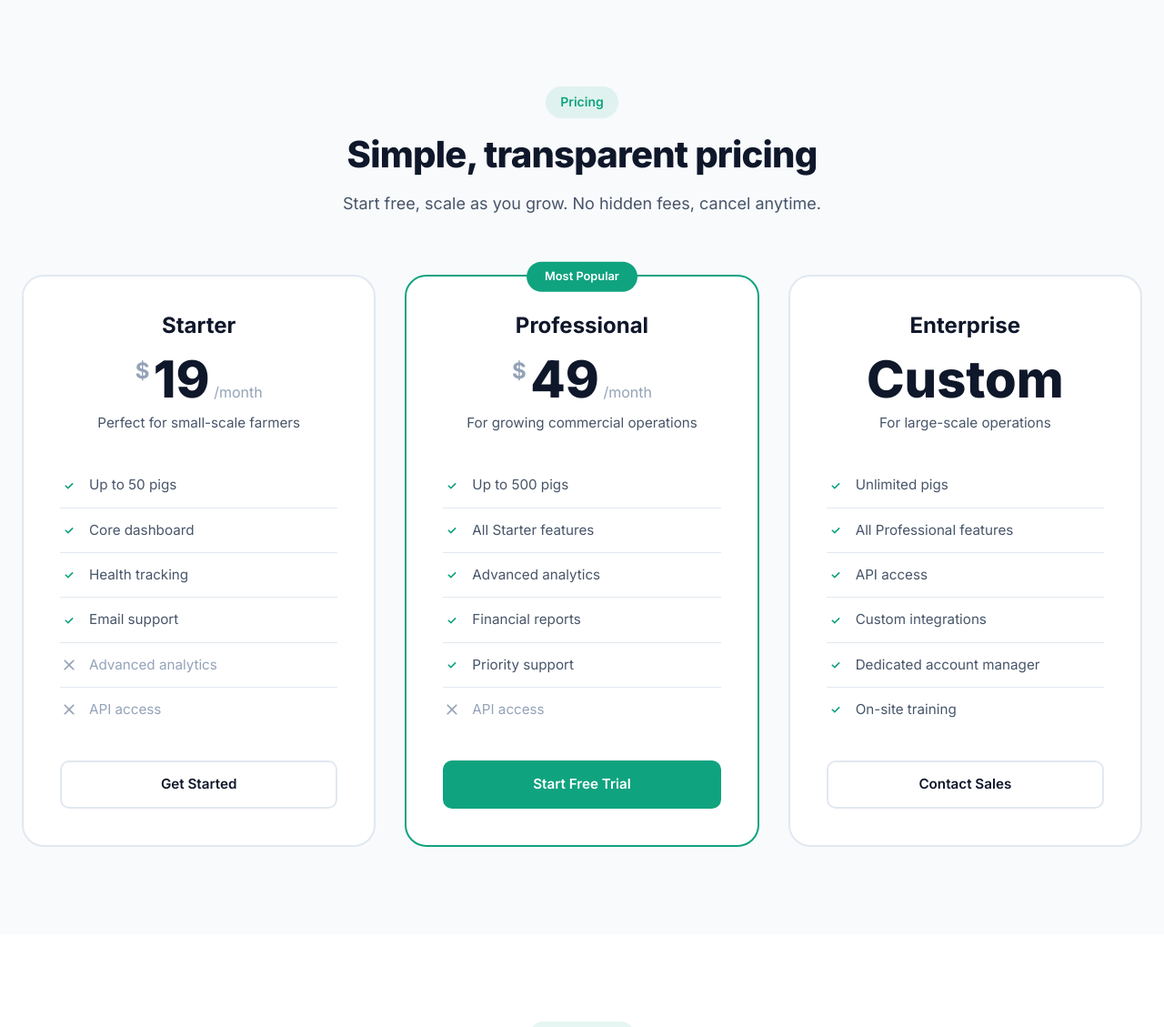
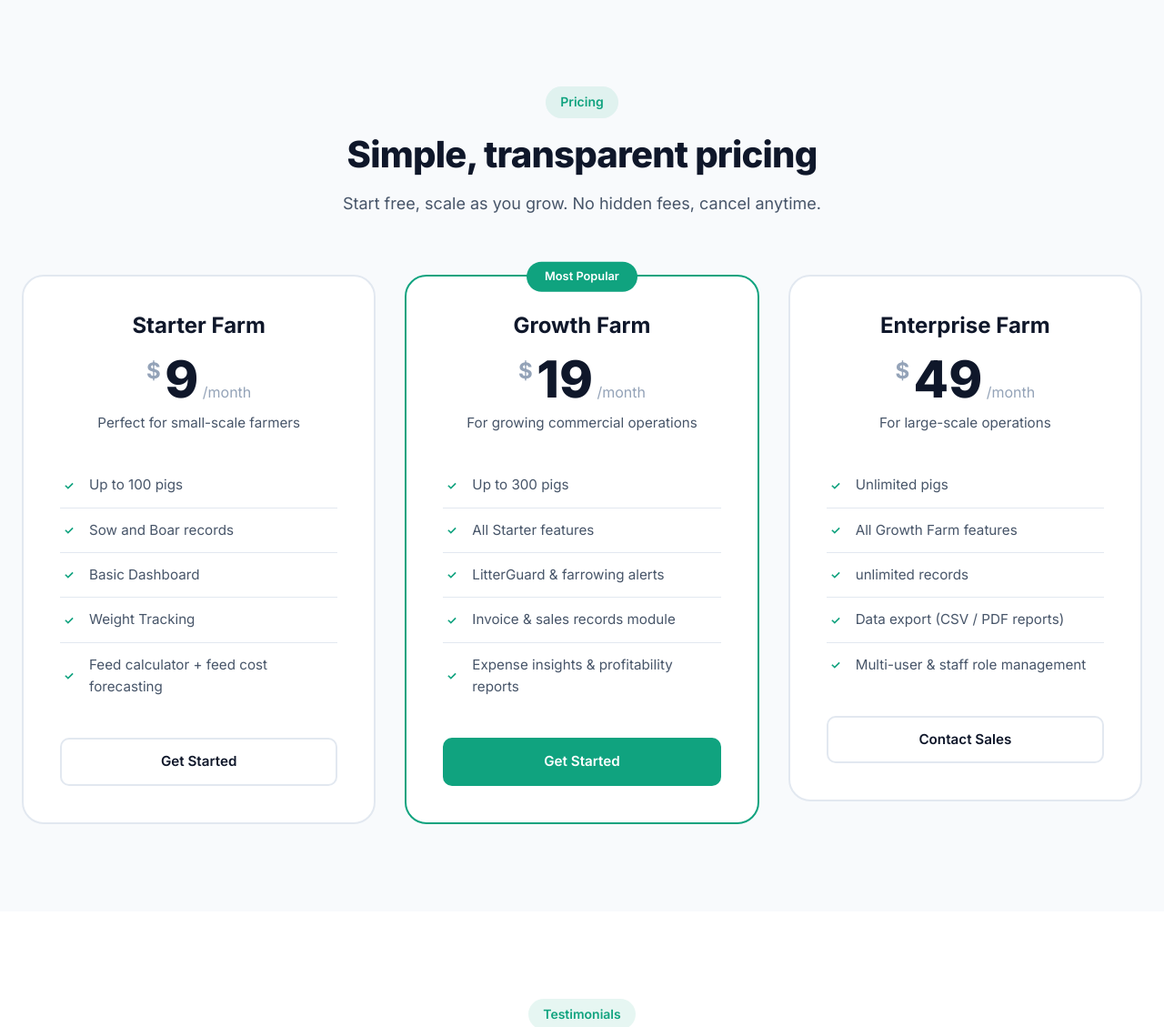
Before and after one commit to WhiteHatOracle/python-pig-management-system, a Flask app: page / in a window 1280 px wide. Shown: the part 4092-5221 px from the top of the page at 91% size. Run offline with Flask 3, Linux system fonts and the light colour scheme; a user stored in the database is signed in.

Commit message:
commit_27/12/2025

```diff
--- a/app.py
+++ b/app.py
@@ -7,7 +7,8 @@
 import logging
 import secrets
 import traceback
-from datetime import datetime, timedelta, timezone
+import datetime as dt
+from datetime import datetime, timedelta, timezone, date
 
 # =========================
 # Third-Party Libraries
@@ -23,7 +24,7 @@
     logout_user, current_user
 )
 from flask_admin import Admin
-from flask_mail import Mail
+from flask_mail import Mail, Message
 from flask_bcrypt import Bcrypt
 from flask_migrate import Migrate
 from sqlalchemy import func, event, extract
@@ -59,6 +60,9 @@
     get_sow_service_records, parse_range, update_dashboard,
     get_total_counts, generate_invoice_pdf, get_litter_stage
 )
+from extensions import (
+    db, admin, login_manager, migrate
+)
 
 # =========================
 # Logging & Environment Setup
@@ -110,18 +114,37 @@
 # =========================
 # Extension Initialization
 # =========================
-db.init_app(app)
 bcrypt = Bcrypt(app)
 mail = Mail(app)
-migrate = Migrate(app, db)
-
-# Flask-Admin (create instance first, then attach)
-admin = Admin(app, name="Pig Management Admin")
+
+db.init_app(app)
+admin.init_app(app, index_view=None)  # Initialize first
+admin.template_mode = 'bootstrap4'     # ✅ Set template_mode AFTER init
+login_manager.init_app(app)
+migrate.init_app(app, db)
 
 # Login Manager
-login_manager = LoginManager(app)
 login_manager.login_view = "signin"   # Redirect when auth is required
 
+# =========================
+# Import Models AFTER db.init_app()
+# =========================
+from models import User, Boars, Sows, ServiceRecords, Invoice, Expense, Litter
+
+
+# =========================
+# Setup Admin Views AFTER models are imported
+# =========================
+from admin_setup import setup_admin_views
+setup_admin_views()
+
+
+# =========================
+# User Loader for Flask-Login
+# =========================
+@login_manager.user_loader
+def load_user(user_id):
+    return User.query.get(int(user_id))
 
 # =========================
 # OAuth Configuration (Google)
@@ -306,7 +329,7 @@
                             {'label': 'This Year', 'value': '365'},
                             {'label': 'All Time', 'value': 'all'},
                         ],
-                        value='90',
+                        value='all',
                         clearable=False,
                         className='period-dropdown'
                     ),
@@ -388,7 +411,10 @@
                             id='expense-breakdown-chart',
                             config={
                                 'displayModeBar': False,
-                                'responsive': True
+                                'responsive': True,
+                                'scrollZoom': False,
+                                'doubleClick': False,
+                                'staticPlot': True
                             },
                             className='pie-chart'
                         ),
@@ -422,7 +448,10 @@
                             id='revenue-expenses-chart',
                             config={
                                 'displayModeBar': False,
-                                'responsive': True
+                                'responsive': True,
+                                'scrollZoom': False,
+                                'doubleClick': False,
+                                'staticPlot': True
                             },
                             className='main-chart'
                         ),
@@ -1268,7 +1297,9 @@
     form = InvoiceGeneratorForm()
     if form.validate_on_submit():
         company_name = form.company.data
+        invoice_date = form.invoice_date.data if form.invoice_date.data else date.today()
         weights = [float(w.strip()) for w in form.weights.data.split(',')if w.strip() != '']
+
 
         #Ensure there are weights provided
         if not weights:
@@ -1321,7 +1352,8 @@
                                total_pigs=total_pigs,
                                total_cost=f"K{total_cost:,.2f}",
                                total_weight=f"{total_weight:,.2f}Kg",
-                               average_weight = f"{average_weight:,.2f}Kg"
+                               average_weight = f"{average_weight:,.2f}Kg",
+                               invoice_date = invoice_date.strftime('%B %d, %Y')
                                )
 
     return render_template('invoiceGenerator.html', form=form)
@@ -1335,6 +1367,16 @@
     average_weight = float(request.form.get("average_weight").replace("Kg", "").replace(",",""))
     total_cost = float(request.form.get("total_cost").replace("K", "").replace(",", ""))
     total_pigs = int(request.form.get("total_pigs"))
+
+     # Get invoice_date from form and parse it
+    invoice_date_str = request.form.get("invoice_date")
+    try:
+        # Parse the formatted date string (e.g., "January 15, 2025")
+        invoice_date = datetime.strptime(invoice_date_str, '%B %d, %Y').date()
+    except (ValueError, TypeError):
+        # Fallback to today's date if parsing fails
+        invoice_date = date.today()
+
     #generate unique invoice number
     invoice_number = f"INV-{datetime.now().strftime('%Y%m%d%H%M%S')}"
 
@@ -1343,7 +1385,7 @@
         invoice_number=invoice_number,
         num_of_pigs=total_pigs,
         company_name=company_name,
-        date=datetime.now().date(),
+        date=invoice_date,
         total_weight=total_weight,
         average_weight=average_weight,
         total_price=total_cost,
--- a/models.py
+++ b/models.py
@@ -1,9 +1,8 @@
 from datetime import datetime, timezone
 from flask_sqlalchemy import SQLAlchemy
 from flask_login import UserMixin
-
-# Initialize the database
-db = SQLAlchemy()
+from flask_admin.contrib.sqla import ModelView
+from extensions import db, admin
 
 # Define User model
 class User(db.Model, UserMixin):
--- a/static/css/dashboard.css
+++ b/static/css/dashboard.css
@@ -758,6 +758,8 @@
   background: var(--bg-lighter);
   border-bottom: 1px solid var(--border-light);
   flex-shrink: 0;
+
+  display: none;
 }
 
 .quick-actions-header {
--- a/static/css/invoices.css
+++ b/static/css/invoices.css
@@ -532,9 +532,9 @@
     font-size: 0.875rem;
   }
 
-  .invoice-tab span {
+  /* .invoice-tab span {
     display: none;
-  }
+  } */
 
   .stats-grid {
     grid-template-columns: repeat(2, 1fr);
--- a/static/css/sows.css
+++ b/static/css/sows.css
@@ -321,6 +321,7 @@
   .boar-table {
     margin: 16px 0;
     font-size: 0.875rem;
+    padding-bottom: 70px;
   }
 
   .sow-table thead tr th,
--- a/templates/invoices.html
+++ b/templates/invoices.html
@@ -30,7 +30,7 @@
     <div class="invoice-tabs">
         <a href="{{ url_for('invoice_Generator') }}" class="invoice-tab">
             <svg xmlns="http://www.w3.org/2000/svg" height="20px" viewBox="0 -960 960 960" width="20px" fill="currentColor"><path d="M440-440H200v-80h240v-240h80v240h240v80H520v240h-80v-240Z"/></svg>
-            <span>Generate Invoice</span>
+            <span>Create Invoice</span>
         </a>
         <a href="{{ url_for('invoices') }}" class="invoice-tab active">
             <svg xmlns="http://www.w3.org/2000/svg" height="20px" viewBox="0 -960 960 960" width="20px" fill="currentColor"><path d="M280-600v-80h400v80H280Zm0 160v-80h400v80H280Zm0 160v-80h400v80H280Zm-80 200q-33 0-56.5-23.5T120-160v-640q0-33 23.5-56.5T200-880h560q33 0 56.5 23.5T840-800v640q0 33-23.5 56.5T760-80H200Z"/></svg>
--- a/templates/login.html
+++ b/templates/login.html
@@ -372,10 +372,10 @@
             <div class="pricing-grid">
                 <div class="pricing-card">
                     <div class="pricing-header">
-                        <h3>Starter</h3>
+                        <h3>Starter Farm</h3>
                         <div class="pricing-price">
                             <span class="price-currency">$</span>
-                            <span class="price-amount">19</span>
+                            <span class="price-amount">9</span>
                             <span class="price-period">/month</span>
                         </div>
                         <p>Perfect for small-scale farmers</p>
@@ -383,28 +383,28 @@
                     <ul class="pricing-features">
                         <li>
                             <svg xmlns="http://www.w3.org/2000/svg" height="20px" viewBox="0 -960 960 960" width="20px" fill="currentColor"><path d="m424-296 282-282-56-56-226 226-114-114-56 56 170 170Z"/></svg>
-                            Up to 50 pigs
+                            Up to 100 pigs
                         </li>
                         <li>
                             <svg xmlns="http://www.w3.org/2000/svg" height="20px" viewBox="0 -960 960 960" width="20px" fill="currentColor"><path d="m424-296 282-282-56-56-226 226-114-114-56 56 170 170Z"/></svg>
-                            Core dashboard
+                            Sow and Boar records
                         </li>
                         <li>
                             <svg xmlns="http://www.w3.org/2000/svg" height="20px" viewBox="0 -960 960 960" width="20px" fill="currentColor"><path d="m424-296 282-282-56-56-226 226-114-114-56 56 170 170Z"/></svg>
-                            Health tracking
+                            Basic Dashboard
                         </li>
                         <li>
                             <svg xmlns="http://www.w3.org/2000/svg" height="20px" viewBox="0 -960 960 960" width="20px" fill="currentColor"><path d="m424-296 282-282-56-56-226 226-114-114-56 56 170 170Z"/></svg>
-                            Email support
+                            Weight Tracking
                         </li>
-                        <li class="disabled">
+                        <li>
+                            <svg xmlns="http://www.w3.org/2000/svg" height="20px" viewBox="0 -960 960 960" width="20px" fill="currentColor"><path d="m424-296 282-282-56-56-226 226-114-114-56 56 170 170Z"/></svg>
+                            Feed calculator + feed cost forecasting
+                        </li>
+                        <!-- <li class="disabled">
                             <svg xmlns="http://www.w3.org/2000/svg" height="20px" viewBox="0 -960 960 960" width="20px" fill="currentColor"><path d="m256-200-56-56 224-224-224-224 56-56 224 224 224-224 56 56-224 224 224 224-56 56-224-224-224 224Z"/></svg>
-                            Advanced analytics
-                        </li>
-                        <li class="disabled">
-                            <svg xmlns="http://www.w3.org/2000/svg" height="20px" viewBox="0 -960 960 960" width="20px" fill="currentColor"><path d="m256-200-56-56 224-224-224-224 56-56 224 224 224-224 56 56-224 224 224 224-56 56-224-224-224 224Z"/></svg>
-                            API access
-                        </li>
+                            Simple expense tracker
+                        </li> -->
                     </ul>
                     <a href="{{ url_for('signup') }}" class="btn btn-outline btn-block">Get Started</a>
                 </div>
@@ -412,10 +412,10 @@
                 <div class="pricing-card popular">
                     <div class="popular-badge">Most Popular</div>
                     <div class="pricing-header">
-                        <h3>Professional</h3>
+                        <h3>Growth Farm</h3>
                         <div class="pricing-price">
                             <span class="price-currency">$</span>
-                            <span class="price-amount">49</span>
+                            <span class="price-amount">19</span>
                             <span class="price-period">/month</span>
                         </div>
                         <p>For growing commercial operations</p>
@@ -423,7 +423,7 @@
                     <ul class="pricing-features">
                         <li>
                             <svg xmlns="http://www.w3.org/2000/svg" height="20px" viewBox="0 -960 960 960" width="20px" fill="currentColor"><path d="m424-296 282-282-56-56-226 226-114-114-56 56 170 170Z"/></svg>
-                            Up to 500 pigs
+                            Up to 300 pigs
                         </li>
                         <li>
                             <svg xmlns="http://www.w3.org/2000/svg" height="20px" viewBox="0 -960 960 960" width="20px" fill="currentColor"><path d="m424-296 282-282-56-56-226 226-114-114-56 56 170 170Z"/></svg>
@@ -431,29 +431,31 @@
                         </li>
                         <li>
                             <svg xmlns="http://www.w3.org/2000/svg" height="20px" viewBox="0 -960 960 960" width="20px" fill="currentColor"><path d="m424-296 282-282-56-56-226 226-114-114-56 56 170 170Z"/></svg>
-                            Advanced analytics
+                            LitterGuard & farrowing alerts
                         </li>
                         <li>
                             <svg xmlns="http://www.w3.org/2000/svg" height="20px" viewBox="0 -960 960 960" width="20px" fill="currentColor"><path d="m424-296 282-282-56-56-226 226-114-114-56 56 170 170Z"/></svg>
-                            Financial reports
+                            Invoice & sales records module
                         </li>
                         <li>
                             <svg xmlns="http://www.w3.org/2000/svg" height="20px" viewBox="0 -960 960 960" width="20px" fill="currentColor"><path d="m424-296 282-282-56-56-226 226-114-114-56 56 170 170Z"/></svg>
-                            Priority support
+                            Expense insights & profitability reports
                         </li>
-                        <li class="disabled">
+                        <!-- <li class="disabled">
                             <svg xmlns="http://www.w3.org/2000/svg" height="20px" viewBox="0 -960 960 960" width="20px" fill="currentColor"><path d="m256-200-56-56 224-224-224-224 56-56 224 224 224-224 56 56-224 224 224 224-56 56-224-224-224 224Z"/></svg>
                             API access
-                        </li>
+                        </li> -->
                     </ul>
-                    <a href="{{ url_for('signup') }}" class="btn btn-primary btn-block">Start Free Trial</a>
+                    <a href="{{ url_for('signup') }}" class="btn btn-primary btn-block">Get Started</a>
                 </div>
 
                 <div class="pricing-card">
                     <div class="pricing-header">
-                        <h3>Enterprise</h3>
+                        <h3>Enterprise Farm</h3>
                         <div class="pricing-price">
-                            <span class="price-amount">Custom</span>
+                            <span class="price-currency">$</span>
+                            <span class="price-amount">49</span>
+                            <span class="price-period">/month</span>
                         </div>
                         <p>For large-scale operations</p>
                     </div>
@@ -464,24 +466,24 @@
                         </li>
                         <li>
                             <svg xmlns="http://www.w3.org/2000/svg" height="20px" viewBox="0 -960 960 960" width="20px" fill="currentColor"><path d="m424-296 282-282-56-56-226 226-114-114-56 56 170 170Z"/></svg>
-                            All Professional features
+                            All Growth Farm features
                         </li>
                         <li>
                             <svg xmlns="http://www.w3.org/2000/svg" height="20px" viewBox="0 -960 960 960" width="20px" fill="currentColor"><path d="m424-296 282-282-56-56-226 226-114-114-56 56 170 170Z"/></svg>
-                            API access
+                            unlimited records
                         </li>
                         <li>
                             <svg xmlns="http://www.w3.org/2000/svg" height="20px" viewBox="0 -960 960 960" width="20px" fill="currentColor"><path d="m424-296 282-282-56-56-226 226-114-114-56 56 170 170Z"/></svg>
-                            Custom integrations
+                            Data export (CSV / PDF reports)
                         </li>
                         <li>
                             <svg xmlns="http://www.w3.org/2000/svg" height="20px" viewBox="0 -960 960 960" width="20px" fill="currentColor"><path d="m424-296 282-282-56-56-226 226-114-114-56 56 170 170Z"/></svg>
-                            Dedicated account manager
+                            Multi-user & staff role management
                         </li>
-                        <li>
+                        <!-- <li>
                             <svg xmlns="http://www.w3.org/2000/svg" height="20px" viewBox="0 -960 960 960" width="20px" fill="currentColor"><path d="m424-296 282-282-56-56-226 226-114-114-56 56 170 170Z"/></svg>
-                            On-site training
-                        </li>
+                            Multi-user & staff role management
+                        </li> -->
                     </ul>
                     <a href="#contact" class="btn btn-outline btn-block">Contact Sales</a>
                 </div>
```
Also changed, not shown: admin_setup.py (added, +15 -0 lines), extensions.py (added, +11 -0 lines), forms.py (+17 -7 lines), templates/admin/index.html (added, +7 -0 lines), templates/invoiceGenerator.html (+11 -0 lines), instance/database.db.
